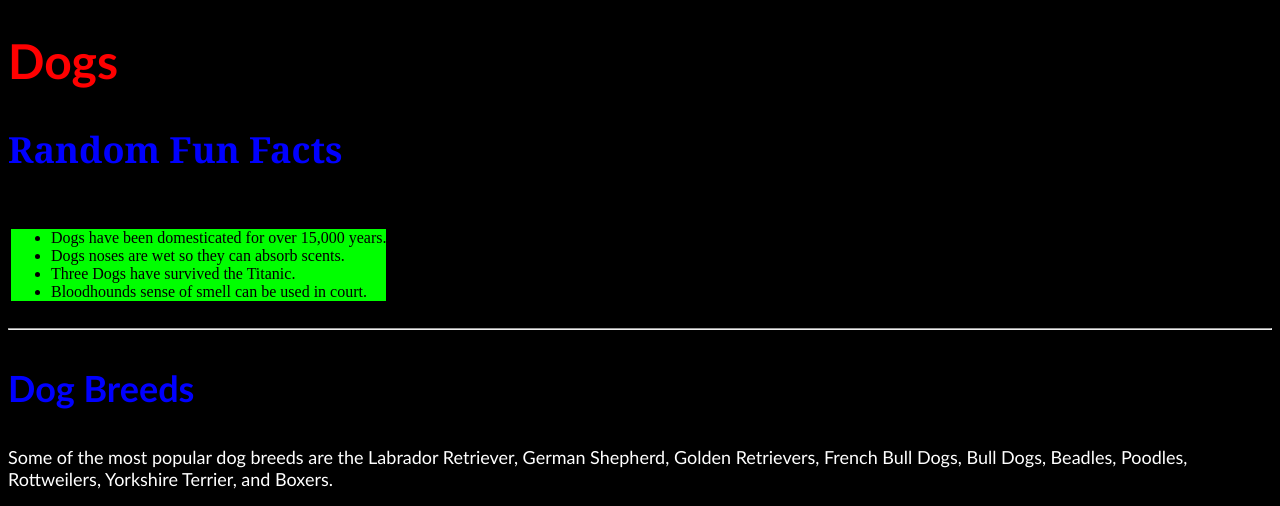
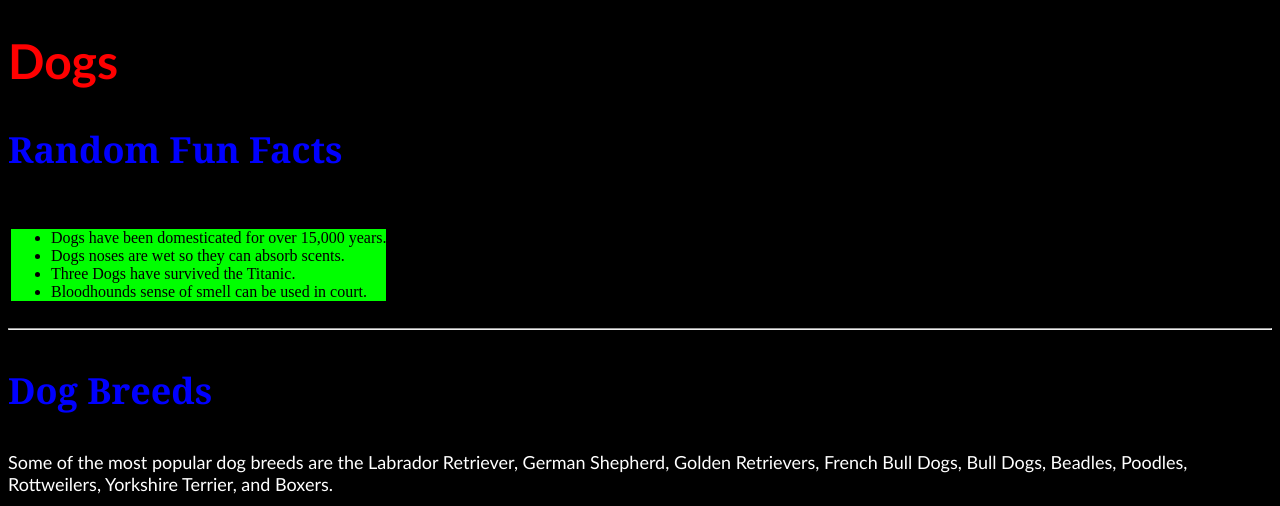
Before and after one commit to 804023/Project, a plain HTML site: page index.html in a window 1280 px wide. Shown: the top 506 px of the page. Drawn offline with Linux system fonts and the light colour scheme.

Commit message:
Update 0.3.3.1 index.html
Changed Blue Header Fonts to be the same

```diff
--- a/index.html
+++ b/index.html
@@ -15,7 +15,7 @@
             </td>
         </table>
         <hr>
-        <h3 style="font-family:'Trebuchet MS', 'Lucida Sans Unicode', 'Lucida Grande', 'Lucida Sans', Arial, sans-serif; font-size: 36px; color:blue">Dog Breeds</h3>
+        <h3 style="font-family:Georgia, 'Times New Roman', Times, serif; font-size: 36px; color:blue">Dog Breeds</h3>
         <p style="font-family:'Trebuchet MS', 'Lucida Sans Unicode', 'Lucida Grande', 'Lucida Sans', Arial, sans-serif; font-size: 18px; color:white">Some of the most popular dog breeds are the Labrador Retriever, German Shepherd, Golden Retrievers, French Bull Dogs, Bull Dogs, Beadles, Poodles, Rottweilers, Yorkshire Terrier, and Boxers.</p>
         <table border="1" style="background-color: cyan;">
             <tr>
```
